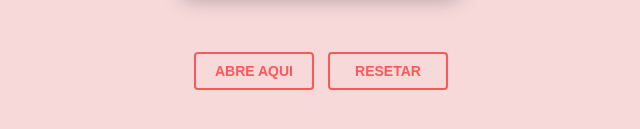
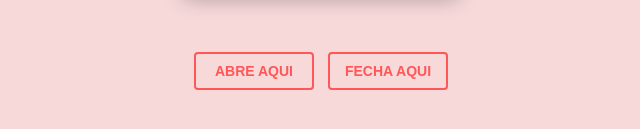
Before and after one commit to cauarbrito/TESTEAAA, a plain HTML site: page index.html in a window 1280 px wide. Shown: the part 483-612 px from the top of the page, 319-959 px from the left. Drawn offline with nearby package versions, Linux system fonts and the light colour scheme.

Commit message:
Update index.html

```diff
--- a/index.html
+++ b/index.html
@@ -26,7 +26,7 @@
 </div>
 <div class="reset">
     <button id="open">ABRE AQUI</button>
-    <button id="reset">Resetar</button>
+    <button id="reset">FECHA AQUI</button>
 </div>
 
 <script src='https://cdnjs.cloudflare.com/ajax/libs/jquery/3.5.1/jquery.min.js'></script><script  src="./script.js"></script>
```
